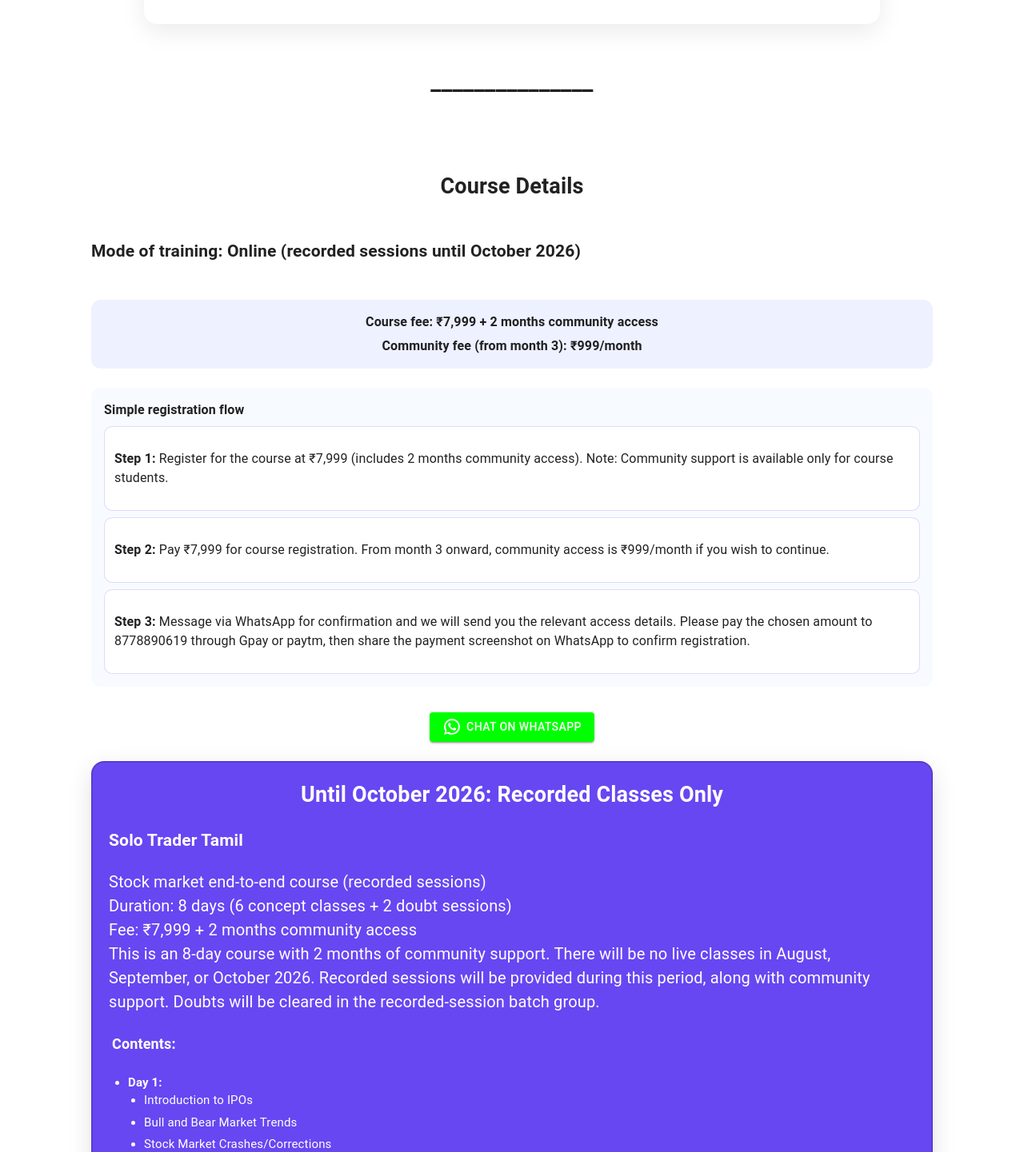
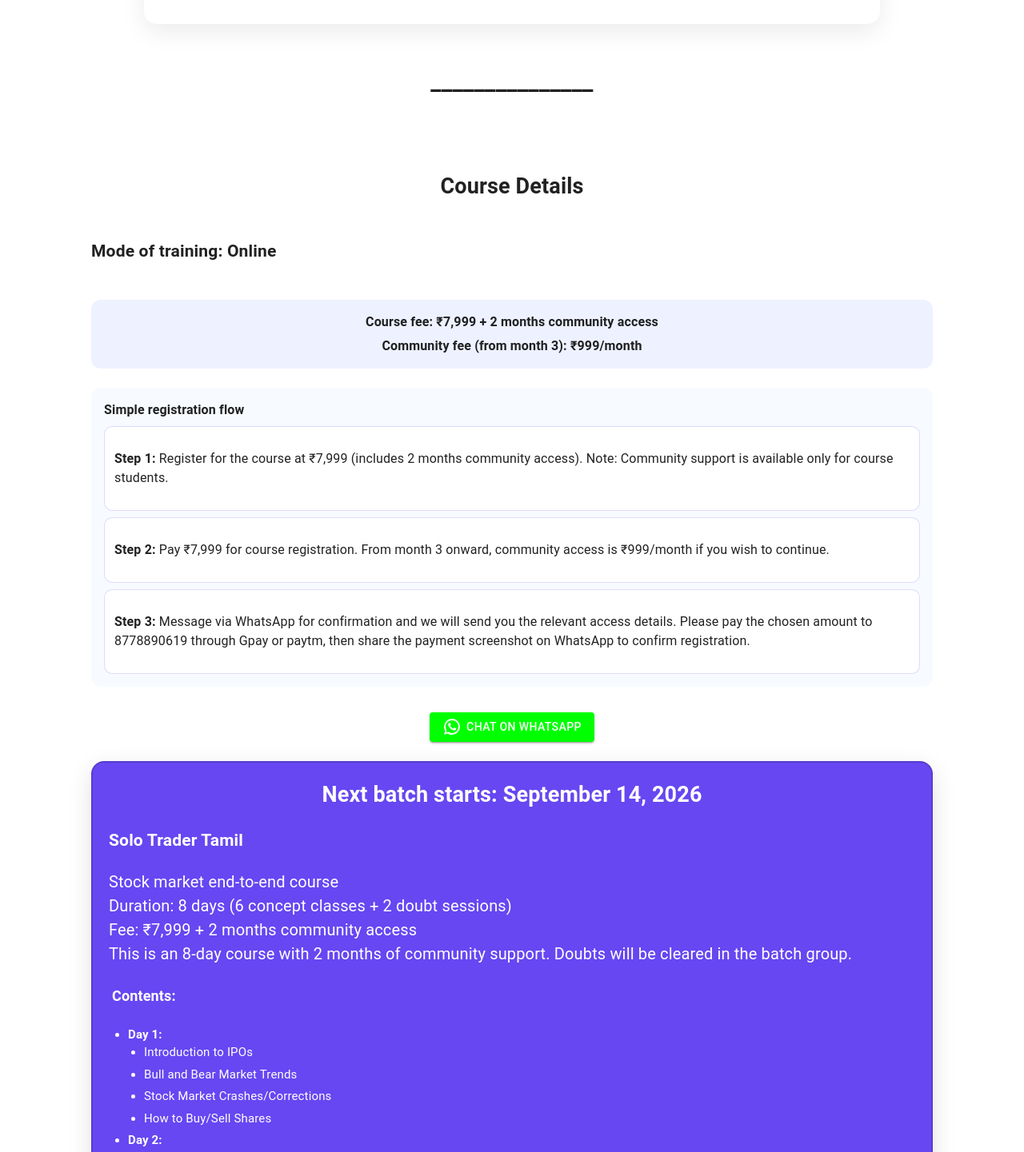
Before and after one commit to Santhosh-M-R/solo, a React (Create React App) app: page / in a window 1280 px wide. Shown: the part 2139-3580 px from the top of the page at 80% size. Built offline with nearby package versions, Linux system fonts and the light colour scheme.

Commit message:
course update

```diff
--- a/src/CourseDetails.jsx
+++ b/src/CourseDetails.jsx
@@ -337,7 +337,7 @@ const CourseDetails = () => {
       <CourseMessage>
         <h2>Course Details</h2>
         <div className="course-info">
-          <h3>Mode of training: Online (recorded sessions until October 2026)</h3>
+          <h3>Mode of training: Online</h3>
           <div className="pricing-summary">
             <p>
               <strong>Course fee:</strong> ₹7,999 + 2 months community access
@@ -387,9 +387,9 @@ const CourseDetails = () => {
           <div className="live-course">
             <AdvancedCourseContent>
               <div className="heading">
-                <h2>Until October 2026: Recorded Classes Only</h2>
+                <h2>Next batch starts: September 14, 2026</h2>
                 <h3>Solo Trader Tamil</h3>
-                <p>Stock market end-to-end course (recorded sessions)</p>
+                <p>Stock market end-to-end course</p>
                 <p>
                   Duration: 8 days (6 concept classes + 2 doubt sessions)
                   <br />
@@ -397,10 +397,7 @@ const CourseDetails = () => {
                 </p>
                 <p>
                   This is an 8-day course with 2 months of community support.
-                  There will be no live classes in August, September, or October
-                  2026. Recorded sessions will be provided during this period,
-                  along with community support. Doubts will be cleared in the
-                  recorded-session batch group.
+                  Doubts will be cleared in the batch group.
                 </p>
                 {/* <b>
                   Classes will be on <br /> Friday, saturday, sunday and monday
```
